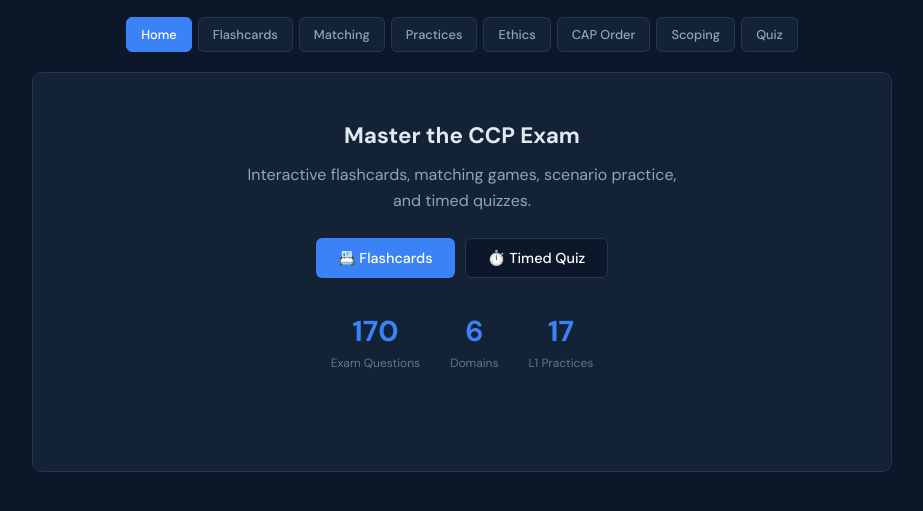
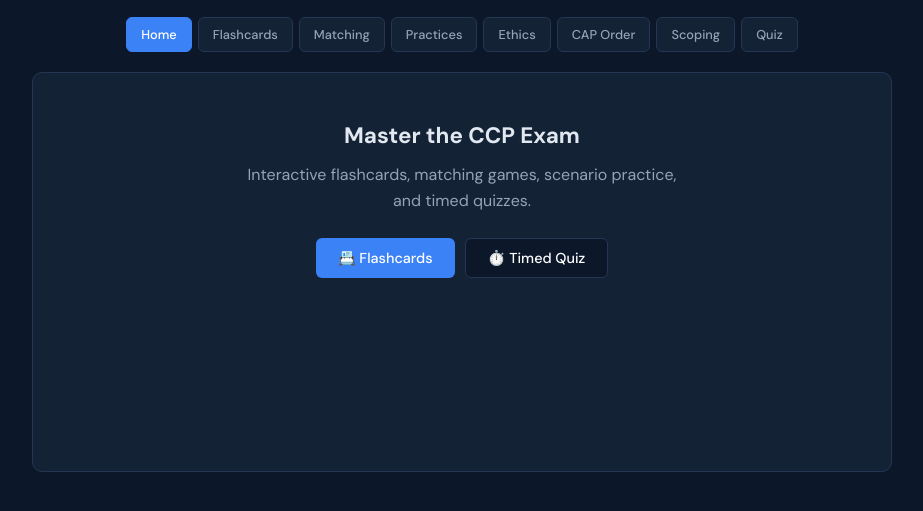
Before and after one commit to ctatum20/cmmc-study-ccp, a plain HTML site: page index.html in a window 1280 px wide. Shown: the part 153-664 px from the top of the page, without its empty margins (178-1101 px from the left). Drawn offline with Linux system fonts and the light colour scheme.

Commit message:
Add files via upload
Removed the

```diff
--- a/index.html
+++ b/index.html
@@ -405,11 +405,6 @@ function renderHome(c) {
             <div class="btn-row">
                 <button class="btn" onclick="setMode('Flashcards')">📇 Flashcards</button>
                 <button class="btn btn-secondary" onclick="setMode('Quiz')">⏱️ Timed Quiz</button>
-            </div>
-            <div class="stats-row" style="margin-top:30px;">
-                <div class="stat"><div class="stat-value">170</div><div class="stat-label">Exam Questions</div></div>
-                <div class="stat"><div class="stat-value">6</div><div class="stat-label">Domains</div></div>
-                <div class="stat"><div class="stat-value">17</div><div class="stat-label">L1 Practices</div></div>
             </div>
         </div>`;
 }
```
Also changed, not shown: 1 other file.
